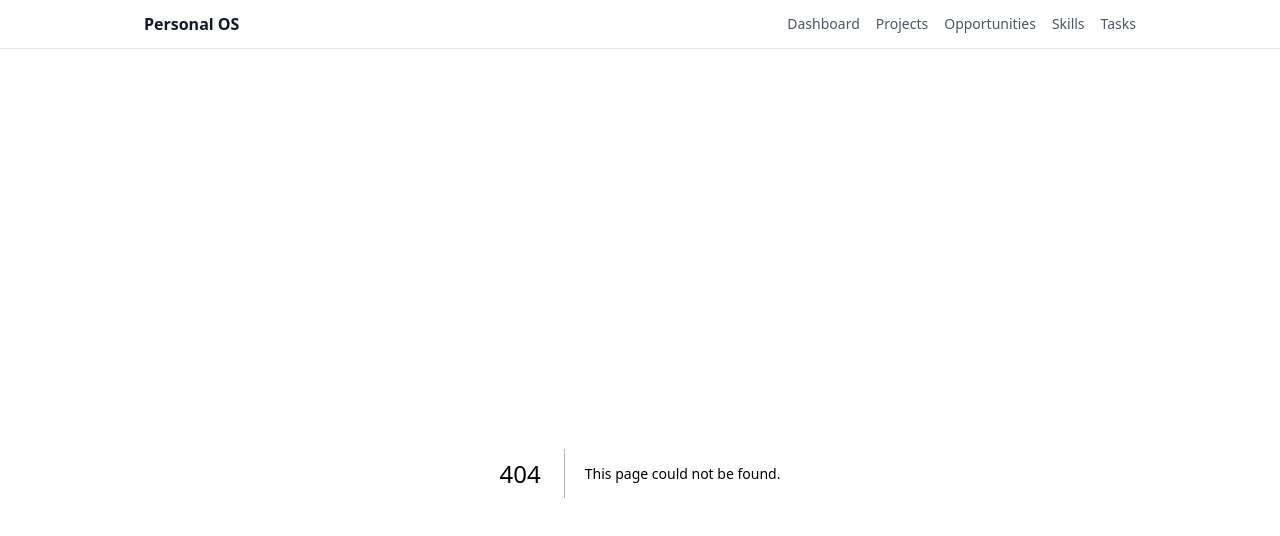
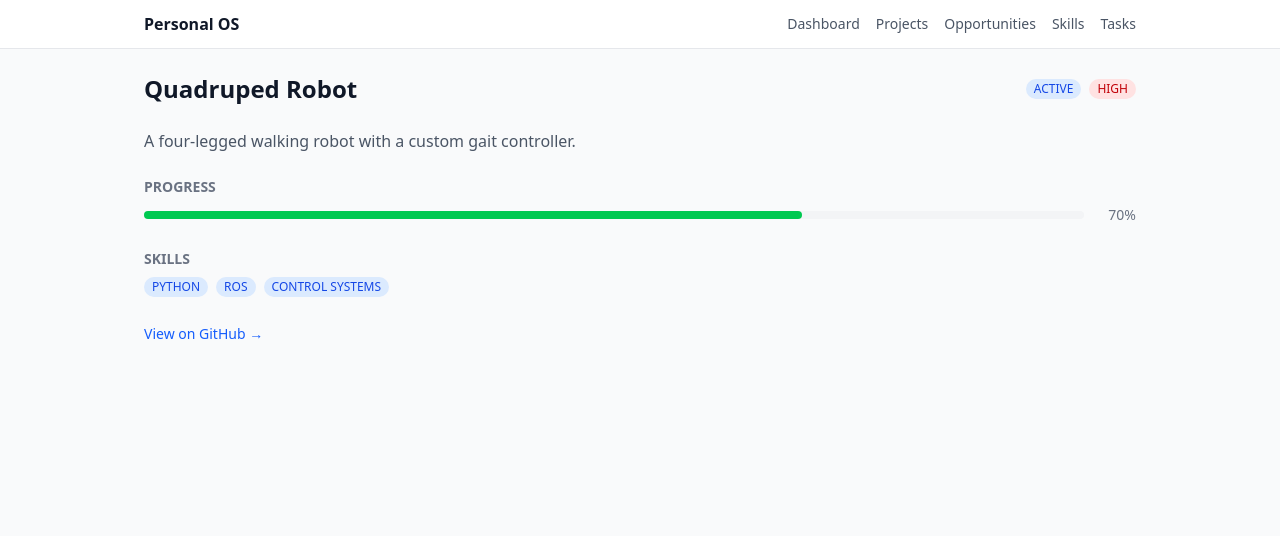
Before and after one commit to harshultyagi/personal-os, a Next.js app: page /projects/1 in a window 1280 px wide. Before the commit this address had no page. Shown: the top 536 px of the page. Built offline with nearby package versions, Linux system fonts and the light colour scheme.

Commit message:
feat:extract reuseable ProgressBar with color

```diff
--- a/app/dashboard/page.tsx
+++ b/app/dashboard/page.tsx
@@ -1,4 +1,5 @@
 import { Badge,priorityTone } from "@/components/Badge";
+import { ProgressBar } from "@/components/ProgressBar";
 
 type Task = {
   id: string;
@@ -82,16 +83,8 @@ export default function DashboardPage() {
               key={project.id}
               className="rounded-md border border-gray-200 bg-white px-4 py-2"
             >
-              <div className="flex justify-between">
-                <span>{project.title}</span>
-                <span className="text-gray-500">{project.progress}%</span>
-              </div>
-              <div className="mt-2 h-2 w-full rounded-full bg-gray-100">
-                <div
-                  className="h-2 rounded-full bg-gray-900"
-                  style={{ width: `${project.progress}%` }}
-                />
-              </div>
+              <span className="mb-2 block">{project.title}</span>
+              <ProgressBar progress={project.progress} />
             </li>
           ))}
         </ul>
--- /dev/null
+++ b/app/projects/[id]/page.tsx
@@ -0,0 +1,99 @@
+import { notFound } from "next/navigation";
+import { Badge, priorityTone, statusTone } from "@/components/Badge";
+import { ProgressBar } from "@/components/ProgressBar";
+
+type Project = {
+  id: string;
+  title: string;
+  description: string;
+  status: "planning" | "active" | "paused" | "completed" | "abandoned";
+  priority: "low" | "medium" | "high";
+  progress: number;
+  skills: string[];
+  githubUrl?: string;
+};
+
+const projects: Project[] = [
+  {
+    id: "1",
+    title: "Quadruped Robot",
+    description: "A four-legged walking robot with a custom gait controller.",
+    status: "active",
+    priority: "high",
+    progress: 70,
+    skills: ["Python", "ROS", "Control Systems"],
+    githubUrl: "https://github.com/example/quadruped-robot",
+  },
+  {
+    id: "2",
+    title: "Vision-Based Robotic Grasp Planner",
+    description: "Detects objects and plans grasp points using computer vision.",
+    status: "active",
+    priority: "high",
+    progress: 45,
+    skills: ["Python", "OpenCV", "Computer Vision", "Robotics"],
+  },
+  {
+    id: "3",
+    title: "Personal OS (this app)",
+    description: "The app we're building right now.",
+    status: "active",
+    priority: "medium",
+    progress: 20,
+    skills: ["TypeScript", "Next.js"],
+  },
+];
+
+export default async function ProjectDetailPage({
+  params,
+}: {
+  params: Promise<{ id: string }>;
+}) {
+  const { id } = await params;
+  const project = projects.find((p) => p.id === id);
+
+  if (!project) {
+    notFound();
+  }
+
+  return (
+    <div className="space-y-6">
+      <div className="flex items-center justify-between">
+        <h1 className="text-2xl font-semibold">{project.title}</h1>
+        <div className="flex gap-2">
+          <Badge label={project.status} tone={statusTone(project.status)} />
+          <Badge label={project.priority} tone={priorityTone(project.priority)} />
+        </div>
+      </div>
+
+      <p className="text-gray-600">{project.description}</p>
+
+      <div>
+        <h2 className="mb-2 text-sm font-semibold uppercase text-gray-500">
+          Progress
+        </h2>
+        <ProgressBar progress={project.progress} />
+      </div>
+
+      <div>
+        <h2 className="mb-2 text-sm font-semibold uppercase text-gray-500">
+          Skills
+        </h2>
+        <div className="flex flex-wrap gap-2">
+          {project.skills.map((skill) => (
+            <Badge key={skill} label={skill} tone="blue" />
+          ))}
+        </div>
+      </div>
+
+      {project.githubUrl && (
+        <a
+          href={project.githubUrl}
+          className="text-sm text-blue-600 hover:underline"
+        >
+          View on GitHub →
+        </a>
+      )}
+    </div>
+  );
+}
--- a/app/projects/page.tsx
+++ b/app/projects/page.tsx
@@ -1,3 +1,70 @@
+import Link from "next/link";
+import { Badge, priorityTone, statusTone } from "@/components/Badge";
+import { ProgressBar } from "@/components/ProgressBar";
+
+type Project = {
+  id: string;
+  title: string;
+  status: "planning" | "active" | "paused" | "completed" | "abandoned";
+  priority: "low" | "medium" | "high";
+  progress: number;
+};
+
+const projects: Project[] = [
+  {
+    id: "1",
+    title: "Quadruped Robot",
+    status: "active",
+    priority: "high",
+    progress: 70,
+  },
+  {
+    id: "2",
+    title: "Vision-Based Robotic Grasp Planner",
+    status: "active",
+    priority: "high",
+    progress: 45,
+  },
+  {
+    id: "3",
+    title: "Personal OS (this app)",
+    status: "active",
+    priority: "medium",
+    progress: 20,
+  },
+];
+
 export default function ProjectsPage() {
-  return <h1 className="text-2xl font-semibold">Projects</h1>;
+  return (
+    <div className="space-y-6">
+      <div className="flex items-center justify-between">
+        <h1 className="text-2xl font-semibold">Projects</h1>
+        <button className="rounded-md bg-gray-900 px-3 py-1.5 text-sm text-white hover:bg-gray-700">
+          + New Project
+        </button>
+      </div>
+
+      <ul className="space-y-3">
+        {projects.map((project) => (
+          <li key={project.id}>
+            <Link
+              href={`/projects/${project.id}`}
+              className="block rounded-md border border-gray-200 bg-white px-4 py-3 hover:border-gray-300"
+            >
+              <div className="flex items-center justify-between">
+                <span className="font-medium">{project.title}</span>
+                <div className="flex gap-2">
+                  <Badge label={project.status} tone={statusTone(project.status)} />
+                  <Badge label={project.priority} tone={priorityTone(project.priority)} />
+                </div>
+              </div>
+              <div className="mt-3">
+              <ProgressBar progress={project.progress} />
+              </div>
+            </Link>
+          </li>
+        ))}
+      </ul>
+    </div>
+  );
 }
--- a/components/Badge.tsx
+++ b/components/Badge.tsx
@@ -28,3 +28,13 @@ export function priorityTone(priority: "low" | "medium" | "high"): BadgeTone {
   if (priority === "medium") return "yellow";
   return "gray";
 }
+
+export function statusTone(
+  status: "planning" | "active" | "paused" | "completed" | "abandoned"
+): BadgeTone {
+  if (status === "active") return "blue";
+  if (status === "completed") return "green";
+  if (status === "paused") return "yellow";
+  if (status === "abandoned") return "gray";
+  return "gray"; // planning
+}
--- /dev/null
+++ b/components/ProgressBar.tsx
@@ -0,0 +1,25 @@
+type ProgressBarProps = {
+  progress: number;
+};
+
+function progressColor(progress: number): string {
+  if (progress >= 67) return "bg-green-500";
+  if (progress >= 34) return "bg-blue-500";
+  return "bg-gray-400";
+}
+
+export function ProgressBar({ progress }: ProgressBarProps) {
+  return (
+    <div className="flex items-center gap-3">
+      <div className="h-2 w-full rounded-full bg-gray-100">
+        <div
+          className={`h-2 rounded-full transition-all ${progressColor(progress)}`}
+          style={{ width: `${progress}%` }}
+        />
+      </div>
+      <span className="w-10 shrink-0 text-right text-sm text-gray-500">
+        {progress}%
+      </span>
+    </div>
+  );
+}
```
